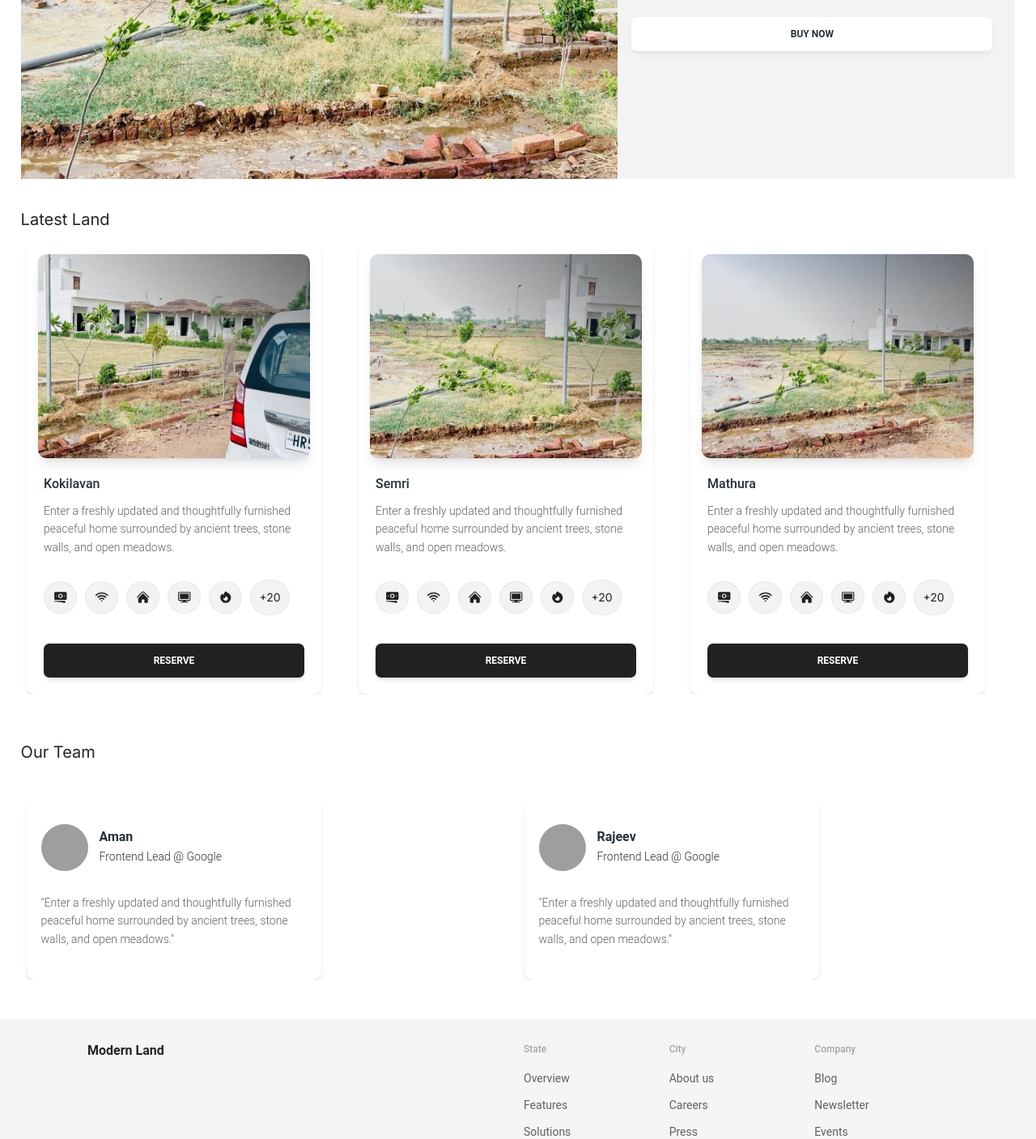
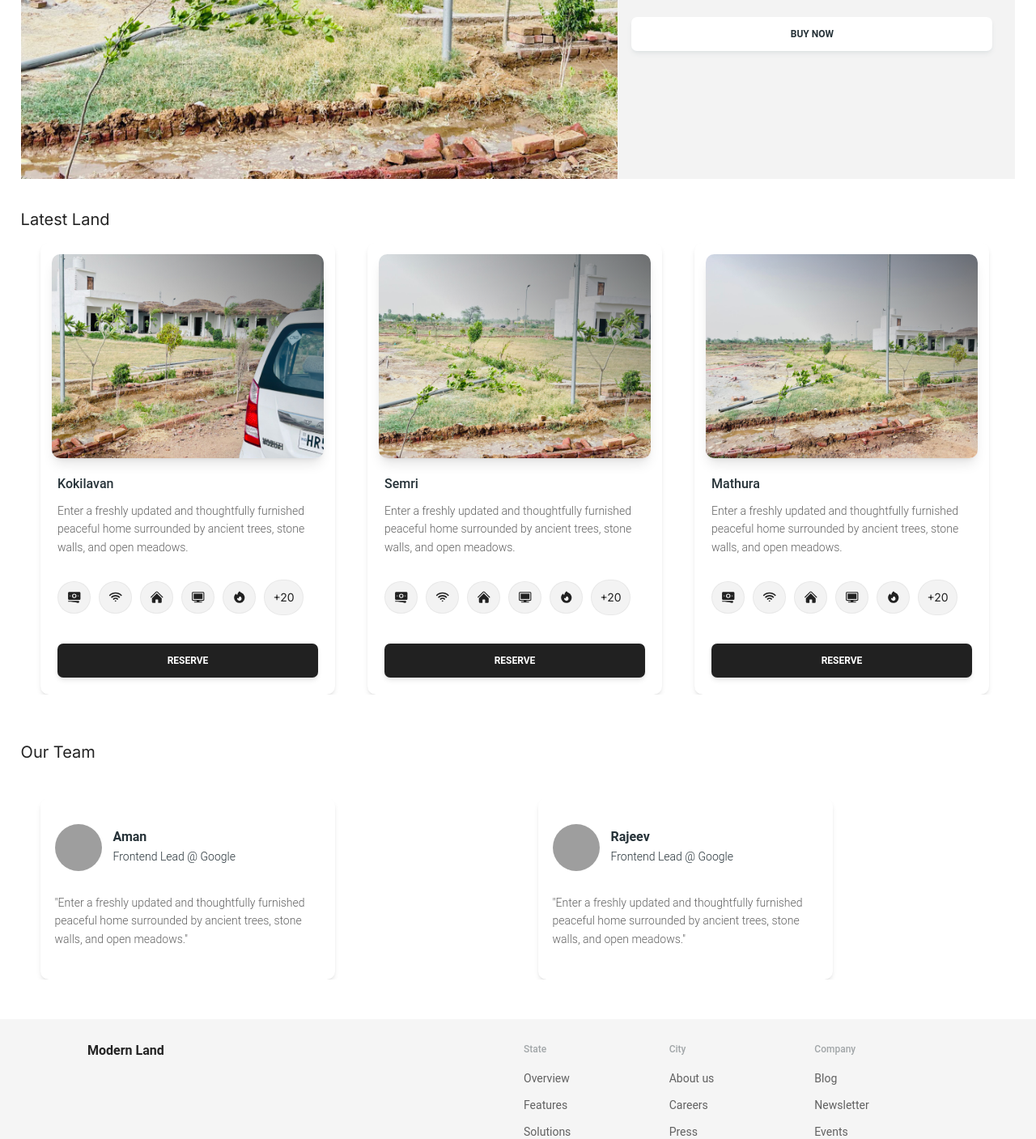
Before and after one commit to Unknown3032/AathyatamRealstate, a Next.js app: page / in a window 1280 px wide. Shown: the part 1402-2809 px from the top of the page at 81% size. Built offline with nearby package versions, Linux system fonts and the light colour scheme; grey boxes are pictures that could not be loaded.

Commit message:
some fixes crousel

```diff
--- a/components/ProductCard.jsx
+++ b/components/ProductCard.jsx
@@ -14,7 +14,7 @@ const demoLands = [
 
 const ProductCard = () => {
     return (
-        <div className="">
+        <div className="pl-5">
             <ProductSlider lands={demoLands} />
         </div>
     )
--- a/components/Teamtestonomials.jsx
+++ b/components/Teamtestonomials.jsx
@@ -58,11 +58,11 @@ const Teamtestonomials = () => {
 
 
     return (
-        <div className="flex gap-5 md:py-8 py-4">
+        <div className="flex gap-5 md:py-8 py-4  w-full">
 
             <Carousel
                 responsive={responsive}
-                containerClass=" mb-6  flex gap-5 w-full items-center "
+                containerClass=" mb-6  flex gap-5 w-full pl-5  "
                 itemClass=" w-full md:px-2 "
                 autoPlay
                 autoPlaySpeed={2000}
```
